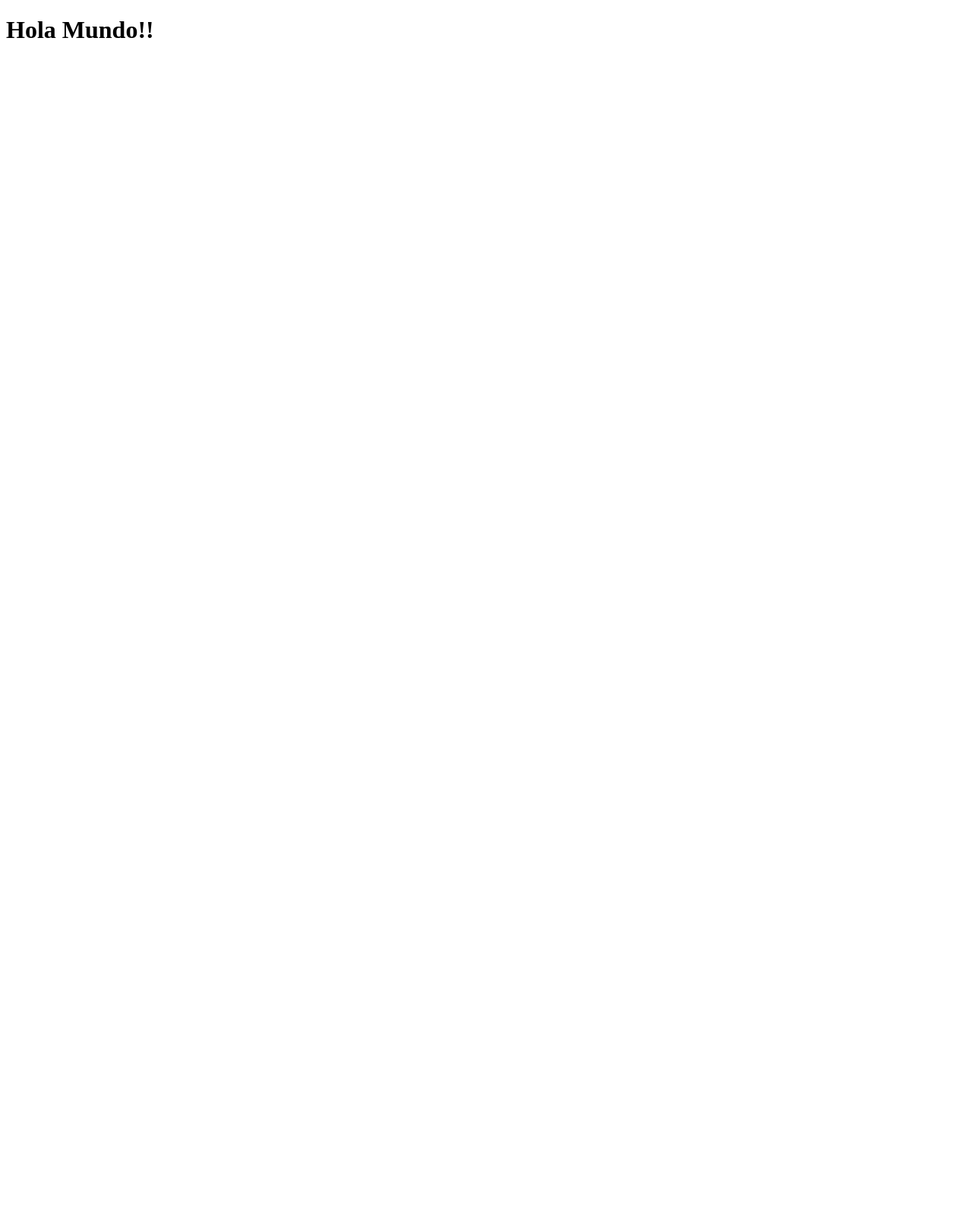
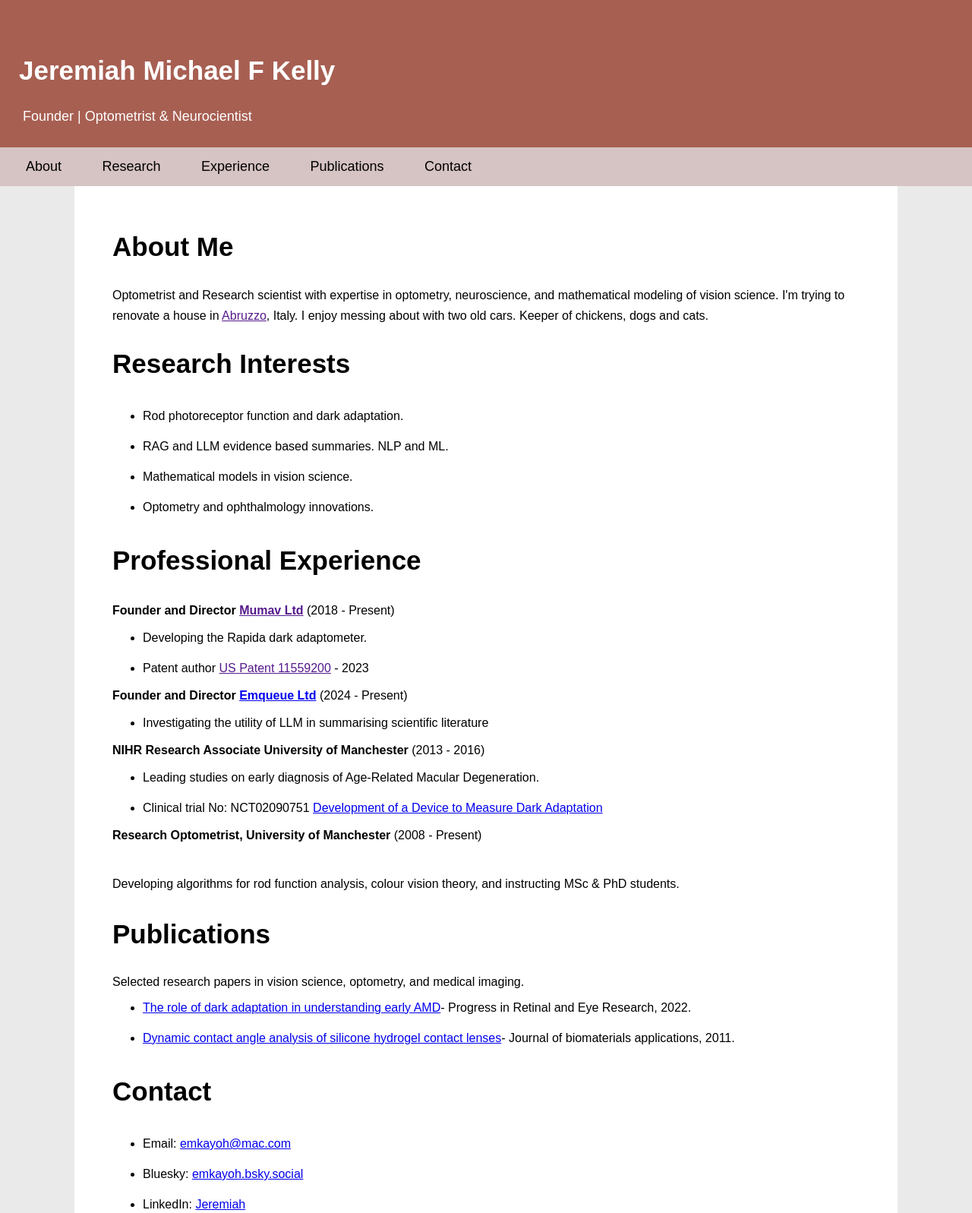
Before and after one commit to DDGUZMANO/navidad, a plain HTML site: page index.html in a window 1280 px wide. Shown: the top 1597 px of the page at 76% size. Before the commit the page ends 800 px from the top, so only its background shows below. Drawn offline with Linux system fonts and the light colour scheme.

Commit message:
modificacion

```diff
--- a/index.html
+++ b/index.html
@@ -1,11 +1,187 @@
 <!DOCTYPE html>
 <html lang="en">
+
 <head>
     <meta charset="UTF-8">
     <meta name="viewport" content="width=device-width, initial-scale=1.0">
-    <title>Primera</title>
+    <title>Jeremiah Michael F Kelly</title>
+    <style>
+        *{
+            font-family: Arial, Helvetica, sans-serif;
+            padding: 0;
+            margin: 0;
+        }
+        .cabecero{
+            background-color: hsl(9, 34%, 49%);
+            color: white;
+        }
+
+        .cabecero h1{
+            font-size: 35px;
+            padding-top: 73px;
+            padding-left: 25px;
+        }
+        .cabecero p{
+            margin: 30px;
+            font-size: 18px;
+        }
+
+        .cabecero nav{
+            background-color: rgb(214, 195, 195);
+        }
+
+        nav ul li{
+            display: inline-block;
+            padding: 15px;
+            padding-left: 34px;
+        }
+
+        nav ul li a{
+            text-decoration: none;
+            color: black;
+            font-size: 18px;
+        }
+        main{
+            background-color: rgb(235, 234, 234);
+            line-height: 1.7;
+        }
+
+        main li{
+            line-height: 2.5;
+        }
+
+        main div{
+            width: 80%;
+            margin: 0 auto;
+            background-color: white;
+            padding: 30px;
+
+        }
+        main div article{
+            margin: 20px;
+        }
+        main div article h2{
+            padding-bottom: 20px;
+            font-size: 35px;
+        }
+        footer{
+            background-color: gray;
+        }
+        footer p{
+            color: white;
+            text-align: center;
+            padding-top: 25px;
+            padding-bottom: 25px;
+            font-size: 20px;
+        }
+        main ul{
+            padding-left: 40px;
+        }
+
+        .titulos{
+            line-height:2;
+        }
+
+    </style>
 </head>
+
 <body>
-    <h1>Hola Mundo!!</h1>
+    <header class="cabecero">
+        <h1>Jeremiah Michael F Kelly</h1>
+        <p>
+            Founder | Optometrist & Neurocientist
+        </p>
+        <nav>
+            <ul>
+                <li><a href="">About</a></li>
+                <li><a href="">Research</a></li>
+                <li><a href="">Experience</a></li>
+                <li><a href="">Publications</a></li>
+                <li><a href="">Contact</a></li>
+            </ul>
+        </nav>
+    </header>
+    <main>
+        <div>
+            <article>
+                <h2>About Me</h2>
+                <p>
+                    Optometrist and Research scientist with expertise in optometry, neuroscience, and mathematical
+                    modeling of vision science.
+
+                    I'm trying to renovate a house in <a href="">Abruzzo</a>, Italy. I enjoy messing about with two old cars. Keeper of
+                    chickens, dogs and cats.
+                </p>
+            </article>
+            <article>
+                <h2>Research Interests</h2>
+                <ul>
+                    <li>Rod photoreceptor function and dark adaptation.</li>
+                    <li>RAG and LLM evidence based summaries. NLP and ML.</li>
+                    <li>Mathematical models in vision science.</li>
+                    <li>Optometry and ophthalmology innovations.</li>
+                </ul>
+            </article>
+            <article>
+                <h2>Professional Experience</h2>
+                <p class="titulos">
+                    <strong>Founder and Director <a href="">Mumav Ltd</a></strong> (2018 - Present)
+
+                    <ul>
+                        <li>Developing the Rapida dark adaptometer.</li>
+                        <li>Patent author <a href="">US Patent 11559200</a> - 2023</li>
+                    </ul>
+                </p>
+                <p class="titulos">
+                    <strong>
+                        Founder and Director <a href="#">Emqueue Ltd</a>
+                    </strong> (2024 - Present)
+                    <ul>
+                        <li>Investigating the utility of LLM in summarising scientific literature</li>
+                    </ul>
+                </p>
+                <p class="titulos">
+                    <strong>
+                        NIHR Research Associate University of Manchester
+                    </strong> (2013 - 2016)
+
+                    <ul>
+                        <li>Leading studies on early diagnosis of Age-Related Macular Degeneration.</li>
+                        <li>Clinical trial No: NCT02090751 <a href="#">Development of a Device to Measure Dark Adaptation</a></li>
+                    </ul>
+                </p>
+                <p class="titulos">
+                    <strong>Research Optometrist, University of Manchester</strong> (2008 - Present) <br><br>
+                    Developing algorithms for rod function analysis, colour vision theory, and instructing MSc & PhD students.
+                </p>
+            </article>
+            <article>
+                <h2>Publications</h2>
+                <p>
+                   Selected research papers in vision science, optometry, and medical imaging.
+
+                   <ul>
+                    <li><a href="#">The role of dark adaptation in understanding early AMD</a>- Progress in Retinal and Eye Research, 2022.</li>
+                    <li><a href="#">Dynamic contact angle analysis of silicone hydrogel contact lenses</a>- Journal of biomaterials applications, 2011.</li>
+                   </ul>
+                </p>
+            </article>
+            <article>
+                <h2>Contact</h2>
+                <ul>
+                    <li>Email: <a href="mailto:emkayoh@mac.com">emkayoh@mac.com</a></li>
+                    <li>Bluesky: <a href="#">emkayoh.bsky.social</a></li>
+                    <li>LinkedIn: <a href="#">Jeremiah</a></li>
+                </ul>
+            </article>
+        </div>
+    </main>
+    <footer>
+        <p>
+            © 2025 Jeremiah Michael F Kelly | All Rights Reserved
+        </p>
+
+    </footer>
 </body>
+
 </html>
```
